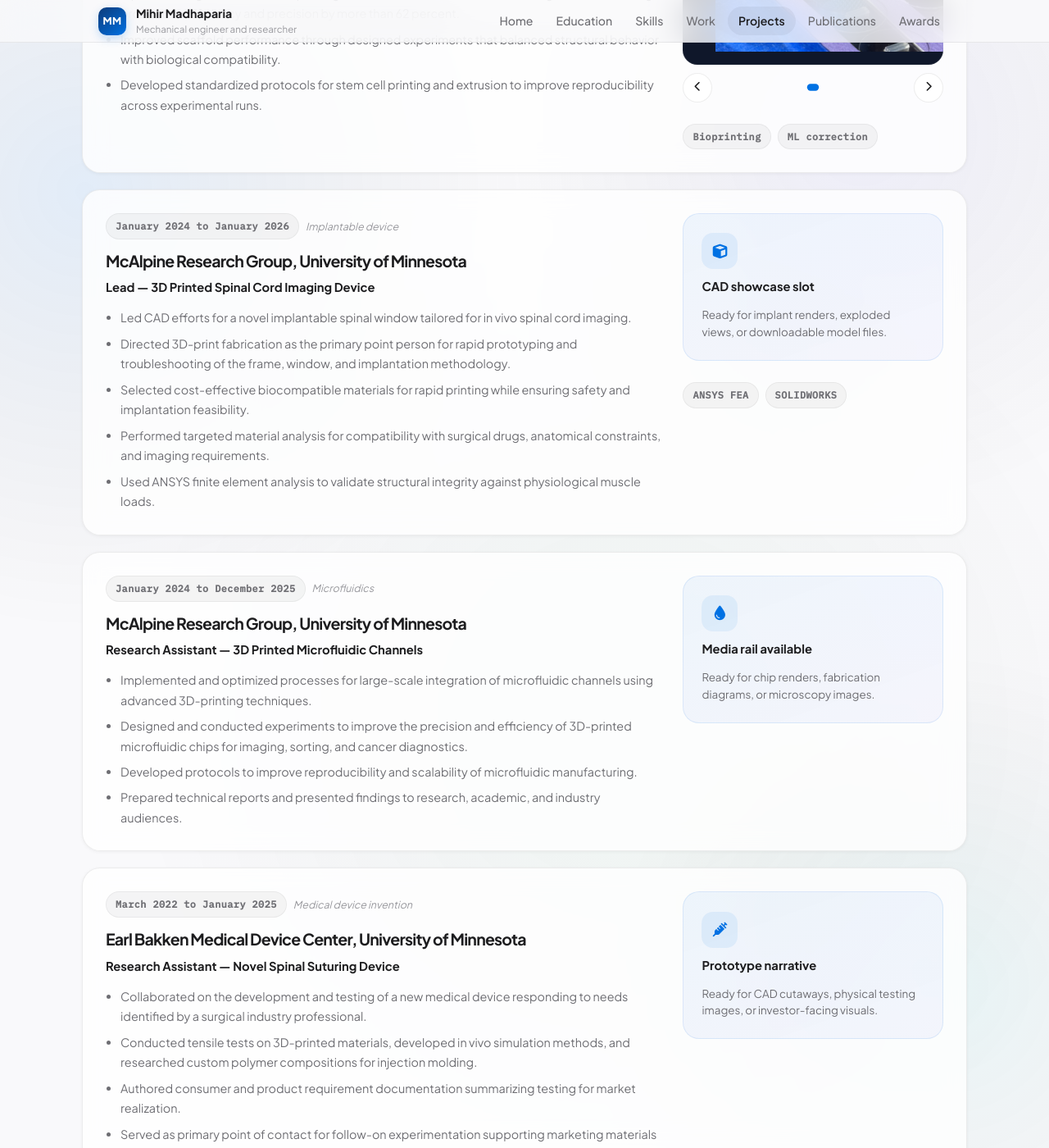
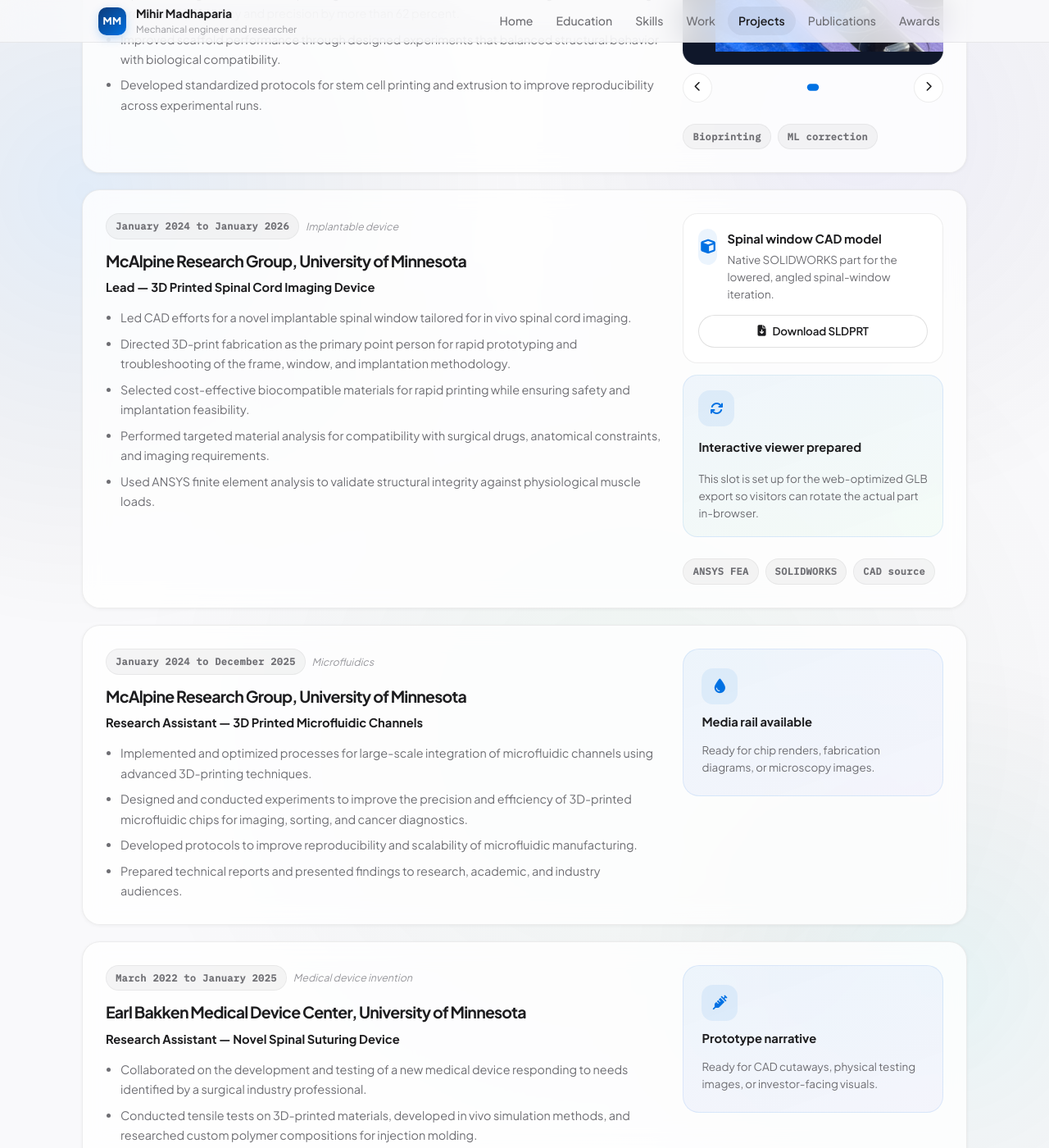
Before and after one commit to mihirmadhaparia/mihirmadhaparia.github.io, a Jekyll site: the page built from projects.html, in a window 1280 px wide and 1400 px high, scrolled down 1768 px. Shown: the whole window at 82% size. Built offline with Jekyll 4.4.1, drawn with Linux system fonts in a browser that asks for light colours.

Commit message:
Add spinal window CAD asset

```diff
--- a/assets/css/style.css
+++ b/assets/css/style.css
@@ -531,6 +531,65 @@
 .media-placeholder strong { font-size: 0.92rem; font-weight: 700; color: var(--text-primary); }
 .support-copy { font-size: 0.84rem; color: var(--text-secondary); margin: 4px 0 0; line-height: 1.55; }
 
+.cad-asset-card,
+.model-viewer-card {
+  padding: 18px;
+  border-radius: 18px;
+  background: rgba(255,255,255,0.78);
+  border: 1px solid var(--border);
+  display: grid;
+  gap: 14px;
+}
+
+.cad-asset-card__header {
+  display: flex;
+  align-items: flex-start;
+  gap: 12px;
+}
+
+.cad-asset-card strong,
+.model-viewer-card strong {
+  font-size: 0.92rem;
+  font-weight: 700;
+  color: var(--text-primary);
+}
+
+.cad-download-link {
+  min-height: 40px;
+  padding: 0 16px;
+  font-size: 0.84rem;
+  width: 100%;
+}
+
+.model-viewer-card {
+  background: linear-gradient(160deg, rgba(0,113,227,0.055), rgba(52,199,89,0.045));
+  border-color: rgba(0,113,227,0.10);
+}
+
+.model-viewer-card__icon {
+  width: 44px;
+  height: 44px;
+  border-radius: 14px;
+  display: inline-grid;
+  place-items: center;
+  color: var(--accent);
+  background: rgba(0,113,227,0.08);
+}
+
+.model-viewer-frame {
+  overflow: hidden;
+  border-radius: 18px;
+  background: linear-gradient(145deg, #f8fafc, #e9eef5);
+  border: 1px solid var(--border);
+  aspect-ratio: 4 / 3;
+}
+
+.model-viewer-frame model-viewer {
+  display: block;
+  width: 100%;
+  height: 100%;
+}
+
 .media-carousel { display: grid; gap: 10px; }
 
 .media-carousel__viewport {
--- a/projects.html
+++ b/projects.html
@@ -144,14 +144,28 @@
                     </ul>
                 </div>
                 <aside class="story-card__media">
-                    <div class="media-placeholder">
-                        <span class="media-placeholder__icon"><i class="fa-solid fa-cube"></i></span>
-                        <strong>CAD showcase slot</strong>
-                        <p class="support-copy">Ready for implant renders, exploded views, or downloadable model files.</p>
+                    <div class="cad-asset-card">
+                        <div class="cad-asset-card__header">
+                            <span class="media-placeholder__icon"><i class="fa-solid fa-cube"></i></span>
+                            <div>
+                                <strong>Spinal window CAD model</strong>
+                                <p class="support-copy">Native SOLIDWORKS part for the lowered, angled spinal-window iteration.</p>
+                            </div>
+                        </div>
+                        <a href="{{ '/assets/models/spinal-window/ver7-angledoutward-lowered-window-smaller.SLDPRT' | relative_url }}" download class="button-secondary cad-download-link">
+                            <i class="fa-solid fa-file-arrow-down"></i>
+                            Download SLDPRT
+                        </a>
+                    </div>
+                    <div class="model-viewer-card">
+                        <div class="model-viewer-card__icon"><i class="fa-solid fa-arrows-rotate"></i></div>
+                        <strong>Interactive viewer prepared</strong>
+                        <p class="support-copy">This slot is set up for the web-optimized GLB export so visitors can rotate the actual part in-browser.</p>
                     </div>
                     <div class="asset-chip-row">
                         <span class="asset-chip">ANSYS FEA</span>
                         <span class="asset-chip">SOLIDWORKS</span>
+                        <span class="asset-chip">CAD source</span>
                     </div>
                 </aside>
             </article>
```
Also changed, not shown: 1 other file.
